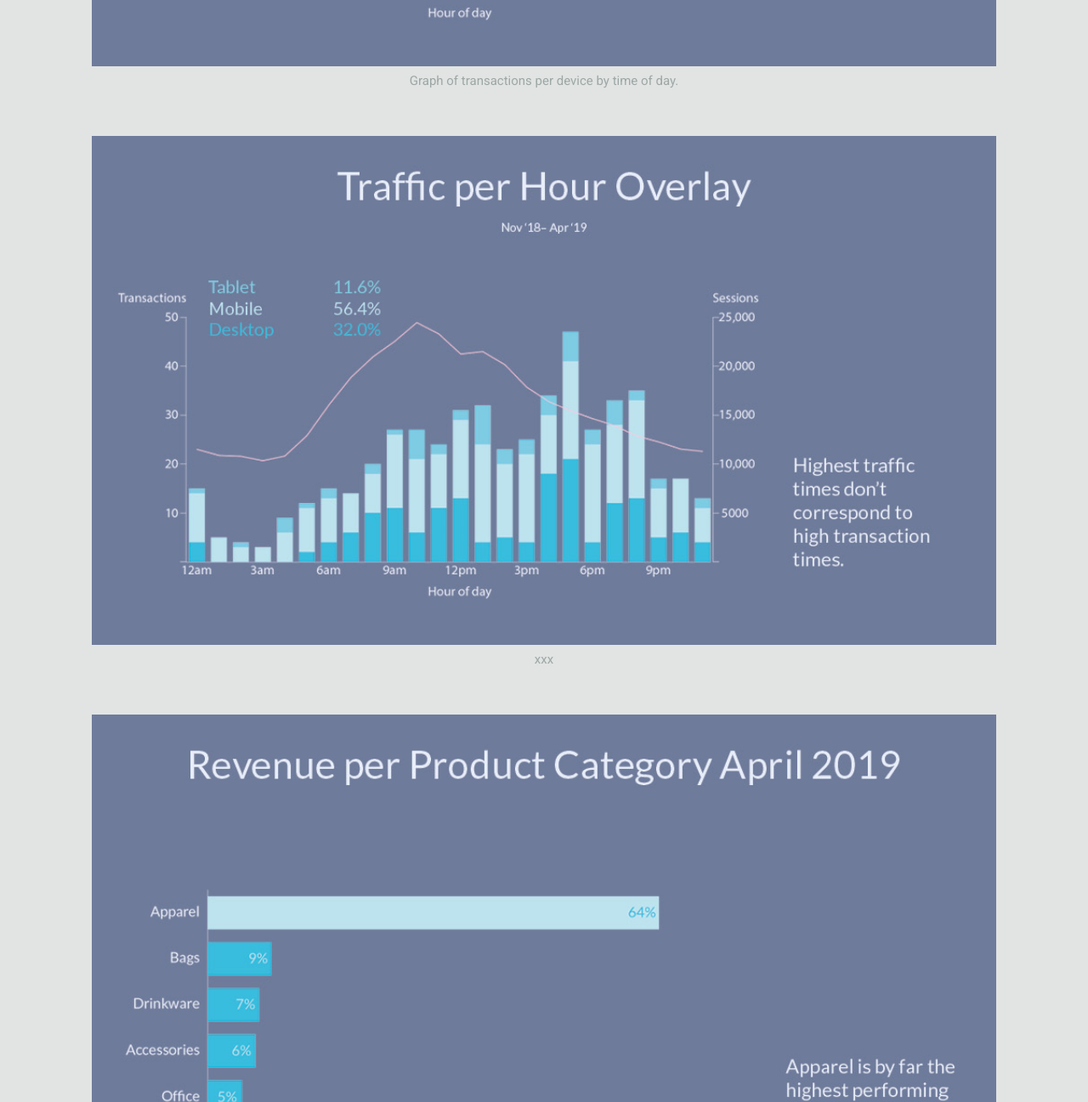
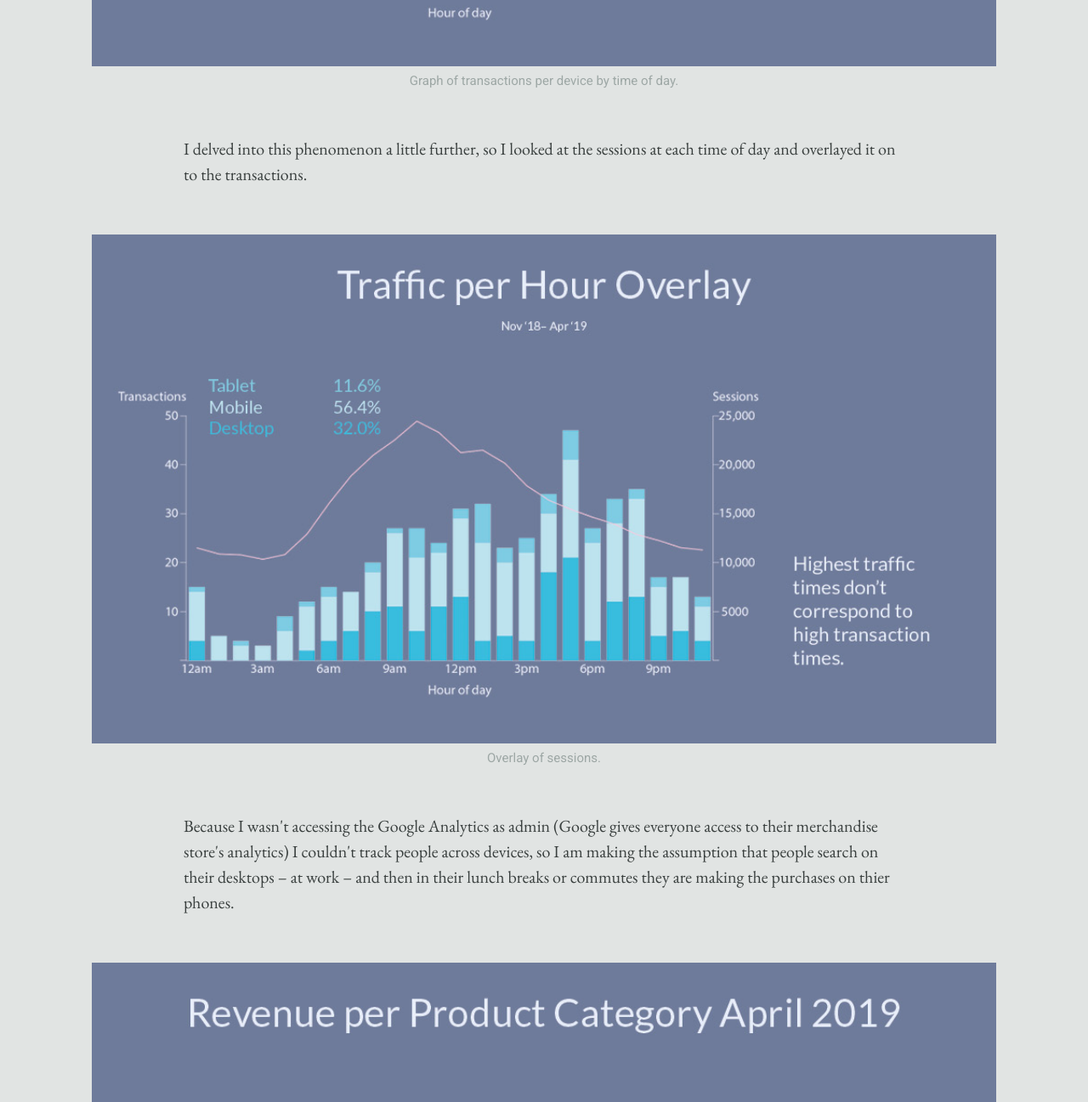
Before and after one commit to davidjspencer/portfolio, a plain HTML site: page qual-and-quan.html in a window 1280 px wide. Shown: the part 2416-3713 px from the top of the page at 85% size. Drawn offline with nearby package versions, Linux system fonts and the light colour scheme.

Commit message:
qual copy

```diff
--- a/qual-and-quan.html
+++ b/qual-and-quan.html
@@ -51,10 +51,16 @@
           <img class="responsive-h" src="img/qual-and-quan/google-merch-slide2.jpg" alt="Stacked bar chart of transaction per time of day">
           <figcaption>Graph of transactions per device by time of day.</figcaption>
         </figure>
+        <div class="content-block">
+          <p>I delved into this phenomenon a little further, so I looked at the sessions at each time of day and overlayed it on to the transactions.</p>
+        </div>
         <figure class="wide-image">
-          <img class="responsive-h" src="img/qual-and-quan/google-merch-slide3.jpg" alt="xxx">
-          <figcaption>xxx</figcaption>
+          <img class="responsive-h" src="img/qual-and-quan/google-merch-slide3.jpg" alt="Stacked bar chart of transaction per time of day with sessions overlay.">
+          <figcaption>Overlay of sessions.</figcaption>
         </figure>
+        <div class="content-block">
+          <p>Because I wasn't accessing the Google Analytics as admin (Google gives everyone access to their merchandise store's analytics) I couldn't track people across devices, so I am making the assumption that people search on their desktops – at work – and then in their lunch breaks or commutes they are making the purchases on thier phones.</p>
+        </div>
         <figure class="wide-image">
           <img class="responsive-h" src="img/qual-and-quan/google-merch-slide4.jpg" alt="xxx">
           <figcaption>xxx</figcaption>
```
